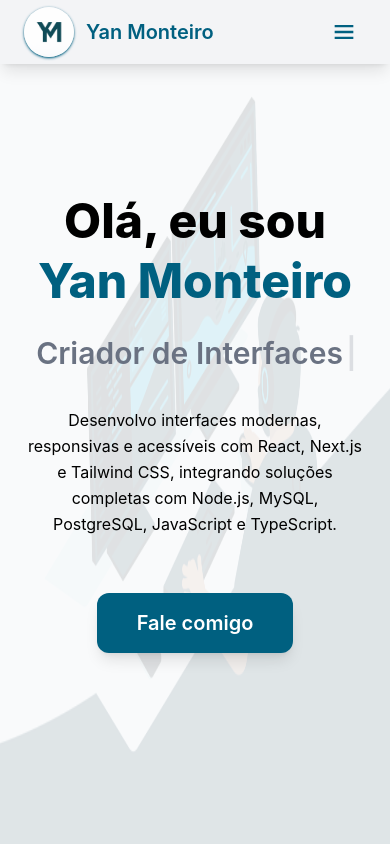
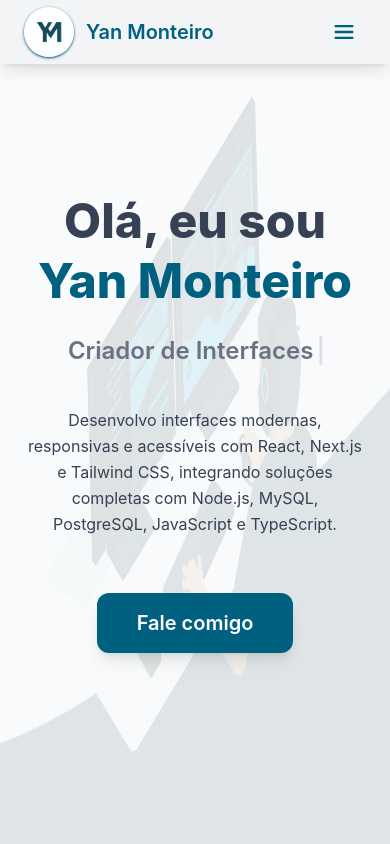
Before and after one commit to yanalmeida2411/portfolio-yan, a Next.js app: page / in a window 390 px wide. Shown: the top 844 px of the page. Built offline with nearby package versions, Linux system fonts and the light colour scheme.

Commit message:
Ajustes do ícone e fontes

```diff
--- a/src/app/layout.tsx
+++ b/src/app/layout.tsx
@@ -5,7 +5,7 @@ export const metadata: Metadata = {
   title: "Yan Monteiro",
   description: "Desenvolvedor Web Full Stack, venha conhecer meu portfólio!",
   icons: {
-    icon: "/logo_i.png",
+    icon: "/logo_ic.svg",
   }
 }
 
--- a/src/components/HeroSection.tsx
+++ b/src/components/HeroSection.tsx
@@ -17,7 +17,7 @@ export default function Hero() {
   return (
     <section
       id="home"
-      className="min-h-screen bg-[#F9FAFB] flex flex-col items-center justify-center px-6 text-black"
+      className="min-h-screen bg-[#F9FAFB] flex flex-col items-center justify-center px-6 text-gray-700"
       aria-label="Seção inicial"
       style={{ animation: 'fadeIn 1s ease forwards' }}
     >
@@ -29,12 +29,12 @@ export default function Hero() {
           <span className="text-[#006080]">Yan Monteiro</span>
         </h1>
 
-        <h2 className="text-3xl md:text-4xl font-semibold text-gray-500 h-12 md:h-14">
+        <h2 className="text-2xl md:text-4xl font-semibold text-gray-500 h-12 md:h-14">
           <Typewriter
             words={[
               'Desenvolvedor Full-Stack',
               'Criador de Interfaces',
-              'Apaixonado por Tecnologia',
+              'Web Designer',
             ]}
             loop={true}
             cursor
@@ -45,7 +45,7 @@ export default function Hero() {
           />
         </h2>
 
-        <p className="text-black max-w-xl md:text-lg mx-auto leading-relaxed">
+        <p className="text-gray-700 max-w-xl md:text-lg mx-auto leading-relaxed">
           Desenvolvo interfaces modernas, responsivas e acessíveis com React, Next.js e Tailwind CSS,
           integrando soluções completas com Node.js, MySQL, PostgreSQL, JavaScript e TypeScript.
         </p>
```
Also changed, not shown: public/logo_i.png (deleted), public/logo_ic.svg (added).
